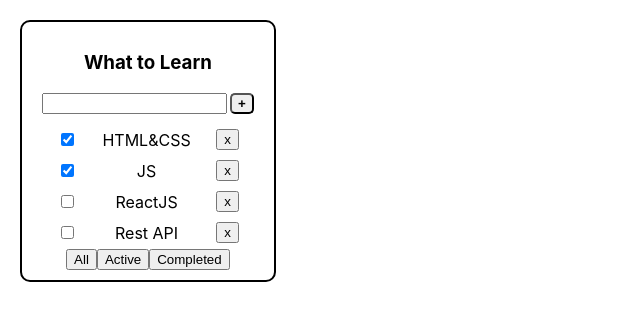
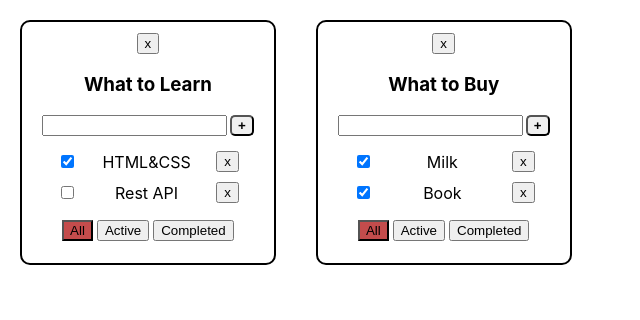
Before and after one commit to YaroshUlad/ToDoList, a React (Create React App) app: page / in a window 1280 px wide. Shown: the top 320 px of the page, without its empty margins (0-640 px from the left). Built offline with nearby package versions, Linux system fonts and the light colour scheme.

Commit message:
5th week 3rd commit

```diff
--- a/src/components/5thWeekToDoList/App5ThWeek.module.css
+++ b/src/components/5thWeekToDoList/App5ThWeek.module.css
@@ -1,8 +1,7 @@
 .AppWrapper {
-    margin: 20px;
-    border: 2px solid black;
-    width: max-content;
-    padding: 10px 20px;
-    border-radius: 10px;
-    text-align: center;
+    display: flex;
 }
+
+.buttonArea {
+    margin: 10px;
+}
--- a/src/components/5thWeekToDoList/App5ThWeek.tsx
+++ b/src/components/5thWeekToDoList/App5ThWeek.tsx
@@ -1,13 +1,67 @@
 import React, {useState} from "react";
 import s from './App5ThWeek.module.css'
 import {ToDoList} from "./ToDoList/ToDoList";
+import {v1} from "uuid";
+import {Button} from "./ToDoList/Button/Button";
 
 const App5ThWeek = () => {
-    const [lists, setLists] = useState({})
+    let a = v1()
+    let b = v1()
+
+    const [lists, setLists] = useState([{id: a, title: 'What to Learn'},
+        {id: b, title: 'What to Buy'}])
+
+    const [dataList, setDataList] = useState({
+        [a]: [
+            {id: v1(), title: "HTML&CSS", isDone: true},
+            {id: v1(), title: "Rest API", isDone: false}
+        ],
+        [b]: [
+            {id: v1(), title: "Milk", isDone: true},
+            {id: v1(), title: "Book", isDone: true}]
+    })
+    const addNewTask = (newTaskValue: string, toDoListId: string) => {
+        let newTask = {id: v1(), title: newTaskValue, isDone: false}
+        dataList[toDoListId] = [newTask, ...dataList[toDoListId]]
+        setDataList({...dataList})
+    }
+    const isDonePropertyChanger = (newIsDone: boolean, taskId: string, toDolistId: string) => {
+        dataList[toDolistId].map(el => {
+            if (el.id === taskId) {
+                el.isDone = newIsDone
+            }
+            return el
+        })
+        setDataList({...dataList})
+    }
+
+    const deleteTask = (taskId: string, toDoListId: string) => {
+        dataList[toDoListId] = dataList[toDoListId].filter(el => el.id !== taskId)
+        setDataList({...dataList})
+    }
+    const deleteList = (toDoListId: string) => {
+        let filteredLists = lists.filter(el => el.id !== toDoListId)
+        console.log(filteredLists)
+        setLists(filteredLists)
+        delete dataList[toDoListId]
+        setDataList({...dataList})
+    }
+
 
     return (
         <div className={s.AppWrapper}>
-            <ToDoList toDoListTitle={'What to Learn'}/>
+
+            {lists.map(el => {
+                return <ToDoList deleteList={deleteList}
+                                 deleteTask={deleteTask}
+                                 isDonePropertyChanger={isDonePropertyChanger}
+                                 addNewTask={addNewTask}
+                                 data={dataList[el.id]}
+                                 key={el.id}
+                                 tdid={el.id}
+                                 toDoListTitle={el.title}/>
+            })}
+
         </div>
     )
 }
--- a/src/components/5thWeekToDoList/ToDoList/ToDoList.tsx
+++ b/src/components/5thWeekToDoList/ToDoList/ToDoList.tsx
@@ -1,53 +1,65 @@
-import React, {ChangeEvent} from 'react';
+import React, {ChangeEvent, useState} from 'react';
 import {Input} from "./Input/Input";
 import {MapTasks} from "./MapTasks/MapTasks";
 import {v1} from "uuid";
 import {ObjectsInTaskArrayType} from "../../Components4week/App4Week";
 import {Button} from "./Button/Button";
+import s from './ToDolist.module.css'
 
 type ToDoListPropsType = {
     toDoListTitle: string
-    /*data: Array<ObjectsInTaskArrayType>
-    id: string*/
-
+    data: Array<ObjectsInTaskArrayType>
+    tdid: string
+    addNewTask: (newTaskValue: string, toDoListId: string) => void
+    isDonePropertyChanger: (newIsDone: boolean, taskId: string, toDolistId: string) => void
+    deleteTask: (taskId: string, toDoListId: string) => void
+    deleteList: (toDoListId: string) => void
 }
 
 export const ToDoList: React.FC<ToDoListPropsType> = ({
-                                                          toDoListTitle
+                                                          toDoListTitle,
+                                                          tdid,
+                                                          data,
+                                                          addNewTask, isDonePropertyChanger,
+                                                          deleteTask, deleteList
                                                       }) => {
+    const [filterValue, setFilterValue] = useState<'All' | 'Active' | 'Completed'>('All')
+    let filteredData = data
+    if (filterValue === 'Active') {
+        filteredData = data.filter(el => !el.isDone)
+    }
+    if (filterValue === 'Completed') {
+        filteredData = data.filter(el => el.isDone)
+    }
+
     const newTaskNameHandler = (value: string) => {
-        console.log(value, ' from todo') // ___________ receive new Task name from input
+        addNewTask(value, tdid)
     }
 
     const checkBoxOnChange = (e: boolean, id: string) => {
-        console.log(e, ' from todo')
+        isDonePropertyChanger(e, id, tdid)
     }
     const deleteTaskId = (id: string) => {
-        console.log(id, 'from todo')
-    }
-    const setFilterValue = (filterValue: 'All' | 'Active' | 'Completed') => {
-        console.log(filterValue, ' filetValue from Todo')
+        deleteTask(id, tdid)
     }
 
-
     return (
-        <div>
+        <div className={s.todolistWrap}>
+            <Button onClick={() => deleteList(tdid)} value={'x'}/>
             <h3>{toDoListTitle}</h3>
             <Input newTaskName={newTaskNameHandler}/>
-            <MapTasks deleteTaskHandler={deleteTaskId} checkBoxOnChangeCallBack={checkBoxOnChange} data={arr}/>
-            <div>
-                <Button value={'All'} onClick={() => setFilterValue('All')}/>
-                <Button value={'Active'} onClick={() => setFilterValue('Active')}/>
-                <Button value={'Completed'} onClick={() => setFilterValue('Completed')}/>
+            <MapTasks deleteTaskHandler={deleteTaskId} checkBoxOnChangeCallBack={checkBoxOnChange} data={filteredData}/>
+            <div className={s.buttonArea}>
+                <Button className={filterValue === 'All' ? s.activeFilter : ''}
+                        value={'All'}
+                        onClick={() => setFilterValue('All')}/>
+                <Button className={filterValue === 'Active' ? s.activeFilter : ''}
+                        value={'Active'}
+                        onClick={() => setFilterValue('Active')}/>
+                <Button className={filterValue === 'Completed' ? s.activeFilter : ''}
+                        value={'Completed'}
+                        onClick={() => setFilterValue('Completed')}/>
             </div>
         </div>
     );
 };
-
-
-const arr: Array<ObjectsInTaskArrayType> = [
-    {id: v1(), title: "HTML&CSS", isDone: true},
-    {id: v1(), title: "JS", isDone: true},
-    {id: v1(), title: "ReactJS", isDone: false},
-    {id: v1(), title: "Rest API", isDone: false}
-]
--- /dev/null
+++ b/src/components/5thWeekToDoList/ToDoList/ToDolist.module.css
@@ -0,0 +1,20 @@
+.todolistWrap {
+    margin: 20px;
+    border: 2px solid black;
+    width: max-content;
+    padding: 10px 20px;
+    border-radius: 10px;
+    text-align: center;
+}
+
+.buttonArea {
+    margin: 10px;
+}
+
+.buttonArea button {
+    margin: 2px;
+}
+
+.activeFilter {
+    background-color: #c44c4c;
+}
```
